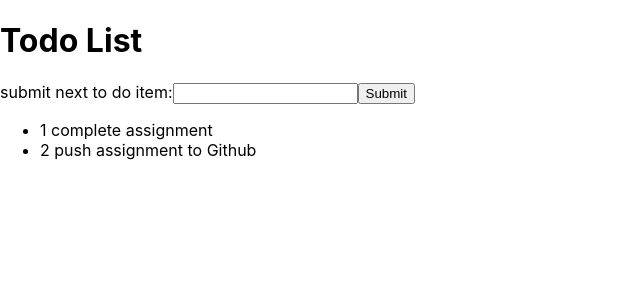
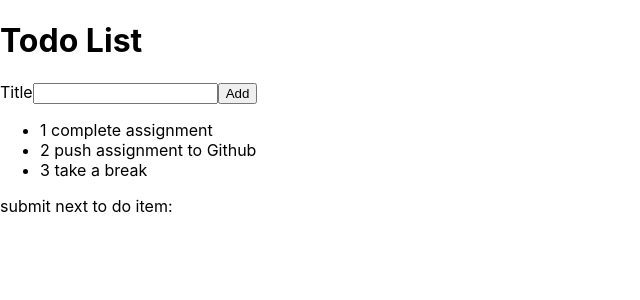
Before and after one commit to Gio-Romero/react-todo, a React (Create React App) app: page / in a window 1280 px wide. Shown: the top 300 px of the page, without its empty margins (0-640 px from the left). Built offline with nearby package versions, Linux system fonts and the light colour scheme.

Commit message:
week 2 assignment

```diff
--- a/src/App.js
+++ b/src/App.js
@@ -1,55 +1,19 @@
-import logo from './logo.svg';
-import { useEffect, useState } from 'react';
+
 import './App.css';
+import TodoList from './TodoList';
+import AddTodoForm from './addTodoForm';
 
 function App() {
-  const [todoList, setTodoList] = useState([{
-    id: 1,
-    title: 'complete assignment'
-  },
-  {
-    id: 2,
-    title: 'push assignment to Github'
-  }])
-
-  const [inputText, setInputText] = useState('')
-
-  useEffect(() => {
-    console.log(inputText)
-  }, [inputText])
-
-  useEffect(() => {
-    console.log(todoList)
-  }, [todoList])
-
-  const textChange = (e) => {
-    setInputText(e.target.value)
-  }
-
-  const submitItem = (e) => {
-
-    let newList = todoList;
-    newList.push({ id: todoList.length + 1, title: inputText })
-    setTodoList(newList)
-    setInputText('')
-    e.target.previousElementSibling.value = ''
-  }
-
   return (
     <div>
       <h1>Todo List</h1>
-      <label htmlFor='search'>submit next to do item:</label>
-      <input id='todoItem' onChange={textChange} type='text' />
-      <button id='submit' onClick={submitItem}>Submit</button>
+      <AddTodoForm />
 
-      <div>
-        <ul>
-          {todoList.map((item) => {
-            console.log(item)
-            return <li id={item.id - 1}>{item.id} {item.title}</li>
-          })}
-        </ul>
-      </div>
+      <ul>
+        <TodoList />
+      </ul>
+
+      <label htmlFor='newItem'>submit next to do item:</label>
     </div>
   );
 }
--- /dev/null
+++ b/src/TodoList.js
@@ -0,0 +1,27 @@
+import React from "react";
+
+
+let todoList = [{
+    id: 1,
+    title: 'complete assignment'
+},
+{
+    id: 2,
+    title: 'push assignment to Github'
+},
+{
+    id:3,
+    title: 'take a break'
+}]
+
+function TodoList() {
+    return (
+        <div>
+            {todoList.map((item) => {
+                // console.log(item)
+                return <li key={item.id}>{item.id} {item.title}</li>
+            })}
+        </div>
+    )
+}
+export default TodoList
--- /dev/null
+++ b/src/addTodoForm.js
@@ -0,0 +1,12 @@
+import React from "react";
+
+function AddTodoForm() {
+    return (
+        <form>
+            <label htmlFor="todoTitle">Title</label>
+            <input id="todoTitle"></input>
+            <button>Add</button>
+        </form>
+    )
+}
+export default AddTodoForm
```
